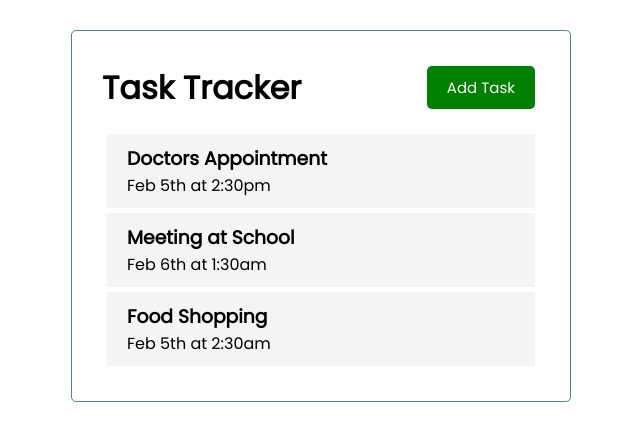
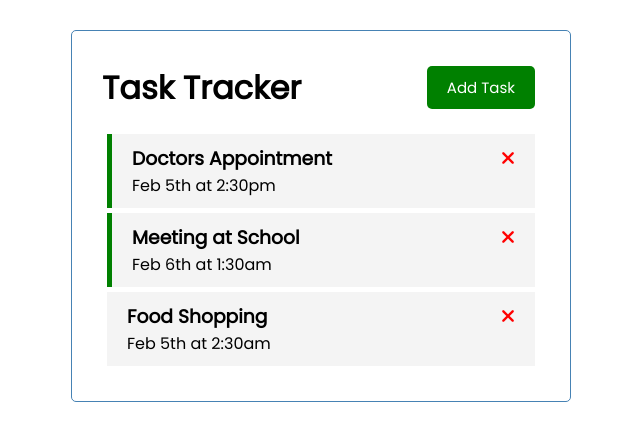
Before and after one commit to Hassan-Foadi/Task-Tracker-Vue, a Vue app: page / in a window 1280 px wide. Shown: the top 440 px of the page, without its empty margins (319-959 px from the left). Built offline with nearby package versions, Linux system fonts and the light colour scheme.

Commit message:
Deleting a Task

```diff
--- a/public/index.html
+++ b/public/index.html
@@ -1,15 +1,26 @@
 <!DOCTYPE html>
 <html lang="">
   <head>
-    <meta charset="utf-8">
-    <meta http-equiv="X-UA-Compatible" content="IE=edge">
-    <meta name="viewport" content="width=device-width,initial-scale=1.0">
-    <link rel="icon" href="<%= BASE_URL %>favicon.ico">
+    <meta charset="utf-8" />
+    <meta http-equiv="X-UA-Compatible" content="IE=edge" />
+    <meta name="viewport" content="width=device-width,initial-scale=1.0" />
+    <link
+      rel="stylesheet"
+      href="https://cdnjs.cloudflare.com/ajax/libs/font-awesome/6.5.2/css/all.min.css"
+      integrity="sha512-SnH5WK+bZxgPHs44uWIX+LLJAJ9/2PkPKZ5QiAj6Ta86w+fsb2TkcmfRyVX3pBnMFcV7oQPJkl9QevSCWr3W6A=="
+      crossorigin="anonymous"
+      referrerpolicy="no-referrer"
+    />
+    <link rel="icon" href="<%= BASE_URL %>favicon.ico" />
     <title><%= htmlWebpackPlugin.options.title %></title>
   </head>
   <body>
     <noscript>
-      <strong>We're sorry but <%= htmlWebpackPlugin.options.title %> doesn't work properly without JavaScript enabled. Please enable it to continue.</strong>
+      <strong
+        >We're sorry but <%= htmlWebpackPlugin.options.title %> doesn't work
+        properly without JavaScript enabled. Please enable it to
+        continue.</strong
+      >
     </noscript>
     <div id="app"></div>
     <!-- built files will be auto injected -->
--- a/src/App.vue
+++ b/src/App.vue
@@ -1,7 +1,7 @@
 <template>
   <div class="container">
     <HeaderComp title="Task Tracker" />
-    <TasksComp :tasks="task" />
+    <TasksComp @delete-task="deleteTask" :tasks="tasks" />
   </div>
 </template>
 
@@ -16,8 +16,15 @@
       tasks: [],
     };
   },
+  methods: {
+    deleteTask(id) {
+      if (confirm("Are you sure?")) {
+        this.tasks = this.tasks.filter((task) => task.id !== id);
+      }
+    },
+  },
   created() {
-    this.task = [
+    this.tasks = [
       {
         id: "1",
         text: "Doctors Appointment",
@@ -34,7 +41,7 @@
         id: "3",
         text: "Food Shopping",
         day: "Feb 5th at 2:30am",
-        reminder: true,
+        reminder: false,
       },
     ];
   },
--- a/src/components/Task.vue
+++ b/src/components/Task.vue
@@ -1,6 +1,9 @@
 <template>
-  <div class="task">
-    <h3>{{ task.text }}</h3>
+  <div :class="[task.reminder ? 'reminder' : '', 'task']">
+    <h3>
+      {{ task.text }}
+      <i @click="onDelete(task.id)" class="fas fa-times"></i>
+    </h3>
     <p>{{ task.day }}</p>
   </div>
 </template>
@@ -10,6 +13,11 @@
   name: "TaskComp",
   props: {
     task: Array,
+  },
+  methods: {
+    onDelete(id) {
+      this.$emit("delete-task", id);
+    },
   },
 };
 </script>
--- a/src/components/Tasks.vue
+++ b/src/components/Tasks.vue
@@ -1,6 +1,6 @@
 <template>
   <div v-for="task in tasks" :key="task.id">
-    <TaskComp :task="task" />
+    <TaskComp @delete-task="$emit('delete-task', task.id)" :task="task" />
   </div>
 </template>
 
@@ -14,5 +14,6 @@
   components: {
     TaskComp,
   },
+  emits: ["delete-task"],
 };
 </script>
```
